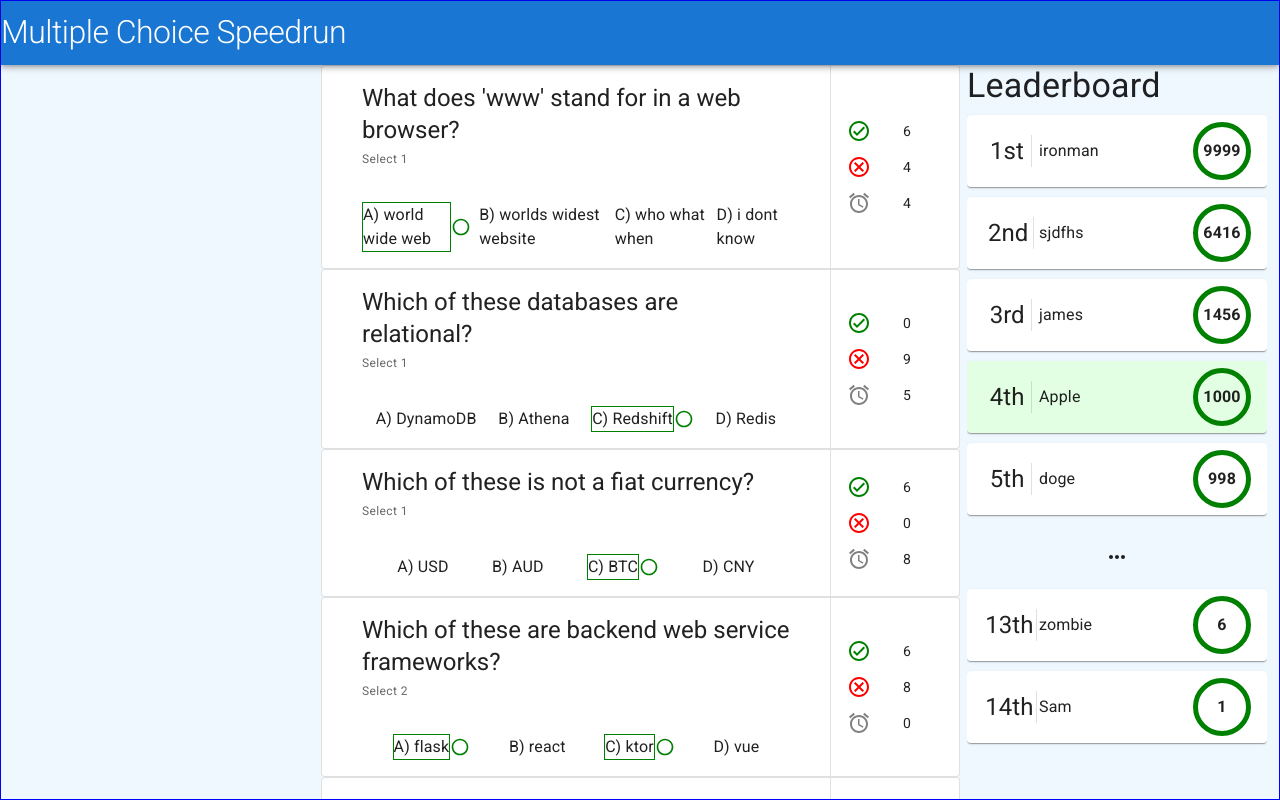
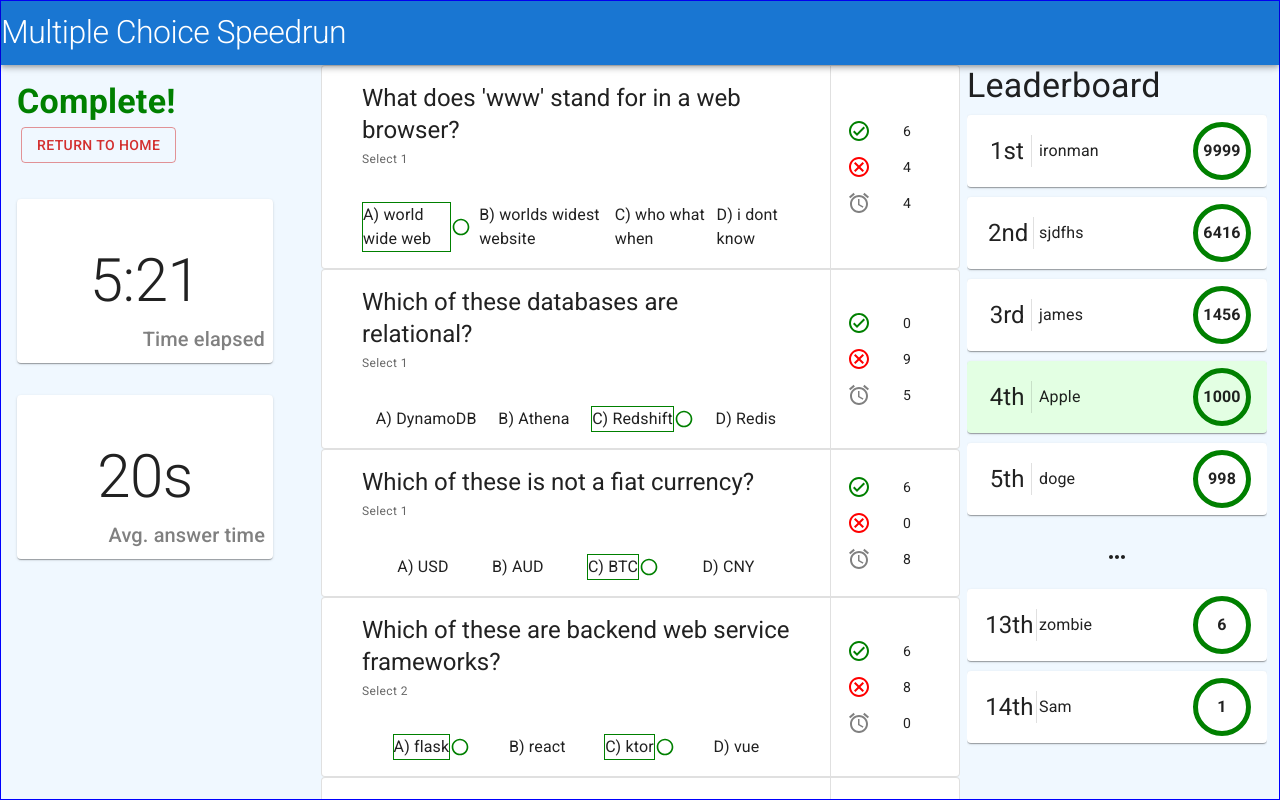
Before and after one commit to Ryangwaite/mc-speedrun, a React (Create React App) app in the folder ui/: page / in a window 1280 px wide. Built offline with nearby package versions, Linux system fonts and the light colour scheme.

Commit message:
UI: Renamed 'Observe' screen to 'Summary'
Also added a few more components to the page

```diff
--- a/ui/src/App.tsx
+++ b/ui/src/App.tsx
@@ -2,7 +2,7 @@ import { Container, Box } from '@mui/material';
 import { TopBar } from './common/AppBar';
 import Home from './home/home';
 import Config from './host/Config';
-import Observe from './host/Observe';
+import Summary from './common/Summary';
 
 import Lobby from './participant/Lobby';
 import Quiz from './participant/Quiz';
@@ -29,7 +29,7 @@ function App() {
 
             {/* Host Screens */}
             {/* <Config /> */}
-            <Observe />
+            <Summary />
         </Box>
     )
 }
--- /dev/null
+++ b/ui/src/common/Summary.tsx
@@ -0,0 +1,202 @@
+import { Box, Typography, Card, LinearProgress, Button, } from "@mui/material";
+import _ from "lodash";
+import React from "react";
+import { LeaderboardColumn } from "./Leaderboard";
+import { QuestionCardWithStats } from "./Question";
+import { IQuestionAndAnswers, IQuestionAnswerStats, SAMPLE_QUESTIONS_AND_ANSWERS, SAMPLE_QUESTION_STATS } from "../const";
+
+interface IProgressSectionProps {
+    progressCurrent: number,        // i.e. how many participants have finished
+    progressTotal: number,          // i.e. how many total participants
+}
+
+function ProgressSection(props: IProgressSectionProps) {
+    const {progressCurrent, progressTotal} = props
+
+    if (progressCurrent == progressTotal) {
+        // All Participants have finished
+        return (
+            <Box
+                margin="16px"
+            >
+                <Typography
+                    variant="h4"
+                    fontWeight="bold"
+                    color="green"
+                >Complete!</Typography>
+                <Button
+                    variant="outlined"
+                    color="error"       // Not actually an error but its an easy way to make it red
+                    sx={{
+                        margin: "4px"
+                    }}
+                >RETURN TO HOME</Button>
+            </Box>
+        )
+    } else {
+        // Some participants are still going
+        const progress = (progressCurrent / progressTotal) * 100
+        return (
+            <Box
+                margin="16px"
+            >
+                <Typography variant="h4">In progress...</Typography>
+                <Typography variant="subtitle1">{progressCurrent}/{progressTotal} finished</Typography>
+                <LinearProgress value={progress} variant="determinate"/>
+            </Box>
+        )
+    }
+}
+
+interface IStatCardProps {
+    value: string,
+    label: string,
+}
+
+function StatCard(props: IStatCardProps) {
+
+    const {label, value} = props
+
+    return (
+        <Card
+            sx={{
+                // Position this so the label can be positioned relative to it
+                position: "relative",
+                width: "256px",
+                height: "164px",
+                margin: "16px",
+                // Centre the value in the middle
+                display: "flex",
+                justifyContent: "center",
+                alignItems: "center",
+            }}
+        >
+            <Typography variant="h2">{value}</Typography>
+            <Typography
+                variant="h6"
+                color="gray"
+                position="absolute"
+                right="0"
+                bottom="0"
+                marginRight="8px"
+                marginBottom="8px"
+            >{label}</Typography>
+        </Card>
+    )
+}
+
+interface ISummaryColumnProps {}
+
+interface ISummaryColumnState { }
+
+class SummaryColumn extends React.Component<ISummaryColumnProps, ISummaryColumnState> {
+    constructor(props: ISummaryColumnProps) {
+        super(props);
+        this.state = {}
+    }
+
+    render() {
+
+        return (
+            <Box
+                // Position
+                position="absolute"
+                top="0"
+                left="0"
+                bottom="0"
+                // Content
+                display="flex"
+                flexDirection="column"
+                maxWidth="320px" // TODO: Pull out to a const
+                sx={{
+                    overflowY: "auto",
+                }}
+            >
+                <ProgressSection progressCurrent={15} progressTotal={15} />
+                <StatCard value="5:21" label="Time elapsed" />
+                <StatCard value="20s" label="Avg. answer time" />
+            </Box>
+        )
+    }
+}
+
+interface IQuestionSectionProps {
+    questionAndAnswersWithStats: {
+        questions: IQuestionAndAnswers,
+        stats: IQuestionAnswerStats,
+    }[]
+}
+
+function QuestionSection(props: IQuestionSectionProps) {
+    let renderedQuestions: React.ReactNode[] = []
+    for (const {questions, stats} of props.questionAndAnswersWithStats) {
+        renderedQuestions.push(
+            <QuestionCardWithStats
+                {...questions}
+                correctAnswers={questions.answers}
+                answerStats={stats}
+                participantAnswers={[]} // So that none of them are marked
+            />
+        )
+    }
+
+    return (
+        <Box
+            // Position
+            position="absolute"
+            top="0"
+            bottom="0"
+            left="50%" // NOTE: the translateX(-50%) to position in centre
+            sx={{
+                overflowY: "scroll",
+                transform: "translateX(-50%)" // There's no direct prop for this, hence its here
+            }}
+        >
+            {renderedQuestions}
+        </Box>
+    )
+}
+
+interface ISummaryProps {}
+
+interface ISummaryState {}
+
+class Summary extends React.Component<ISummaryProps, ISummaryState> {
+    constructor(props: ISummaryProps) {
+        super(props)
+        this.state = {}
+    }
+
+    render() {
+
+        const questionAndAnswers = SAMPLE_QUESTIONS_AND_ANSWERS.map(qAndA => ({...qAndA}))
+        const questionStats = SAMPLE_QUESTION_STATS.map(stats => ({...stats}))
+        const qAndAWithStats: {
+            questions: IQuestionAndAnswers,
+            stats: IQuestionAnswerStats,
+        }[] = _.zipWith(questionAndAnswers, questionStats, (qAndA, stats) => {
+            return {
+                questions: qAndA,
+                stats: stats,
+            }
+        })
+
+        return (
+            <Box
+                // Position the container so the LeaderBoard and QuizSection can be positioned relative to it
+                position="relative"
+                sx={{
+                    flexGrow: 1,
+                    minWidth: "100%",
+                    height: "100%",
+                }}
+            >
+                <SummaryColumn />
+                <QuestionSection questionAndAnswersWithStats={qAndAWithStats}/>
+                <LeaderboardColumn />
+            </Box>
+        )
+    }
+}
+
+export default Summary;
--- a/ui/src/host/Observe.tsx
+++ /dev/null
@@ -1,91 +0,0 @@
-import { Box, Typography } from "@mui/material";
-import _ from "lodash";
-import React from "react";
-import { LeaderboardColumn } from "../common/Leaderboard";
-import { QuestionCardWithStats } from "../common/Question";
-import { IQuestionAndAnswers, IQuestionAnswerStats, SAMPLE_QUESTIONS_AND_ANSWERS, SAMPLE_QUESTION_STATS } from "../const";
-
-
-
-interface IQuestionSectionProps {
-    questionAndAnswersWithStats: {
-        questions: IQuestionAndAnswers,
-        stats: IQuestionAnswerStats,
-    }[]
-}
-
-function QuestionSection(props: IQuestionSectionProps) {
-    let renderedQuestions: React.ReactNode[] = []
-    for (const {questions, stats} of props.questionAndAnswersWithStats) {
-        renderedQuestions.push(
-            <QuestionCardWithStats
-                {...questions}
-                correctAnswers={questions.answers}
-                answerStats={stats}
-                participantAnswers={[]} // So that none of them are marked
-            />
-        )
-    }
-
-    return (
-        <Box
-            // Position
-            position="absolute"
-            top="0"
-            bottom="0"
-            left="50%" // NOTE: the translateX(-50%) to position in centre
-            sx={{
-                overflowY: "scroll",
-                transform: "translateX(-50%)" // There's no direct prop for this, hence its here
-            }}
-        >
-            {renderedQuestions}
-        </Box>
-    )
-}
-
-interface IObserveProps {
-}
-
-interface IObserveState {
-
-}
-
-class Observe extends React.Component<IObserveProps, IObserveState> {
-    constructor(props: IObserveProps) {
-        super(props)
-        this.state = {}
-    }
-
-    render() {
-
-        const questionAndAnswers = SAMPLE_QUESTIONS_AND_ANSWERS.map(qAndA => ({...qAndA}))
-        const questionStats = SAMPLE_QUESTION_STATS.map(stats => ({...stats}))
-        const qAndAWithStats: {
-            questions: IQuestionAndAnswers,
-            stats: IQuestionAnswerStats,
-        }[] = _.zipWith(questionAndAnswers, questionStats, (qAndA, stats) => {
-            return {
-                questions: qAndA,
-                stats: stats,
-            }
-        })
-
-        return (
-            <Box
-                // Position the container so the LeaderBoard and QuizSection can be positioned relative to it
-                position="relative"
-                sx={{
-                    flexGrow: 1,
-                    minWidth: "100%",
-                    height: "100%",
-                }}
-            >
-                <QuestionSection questionAndAnswersWithStats={qAndAWithStats}/>
-                <LeaderboardColumn />
-            </Box>
-        )
-    }
-}
-
-export default Observe;
```
